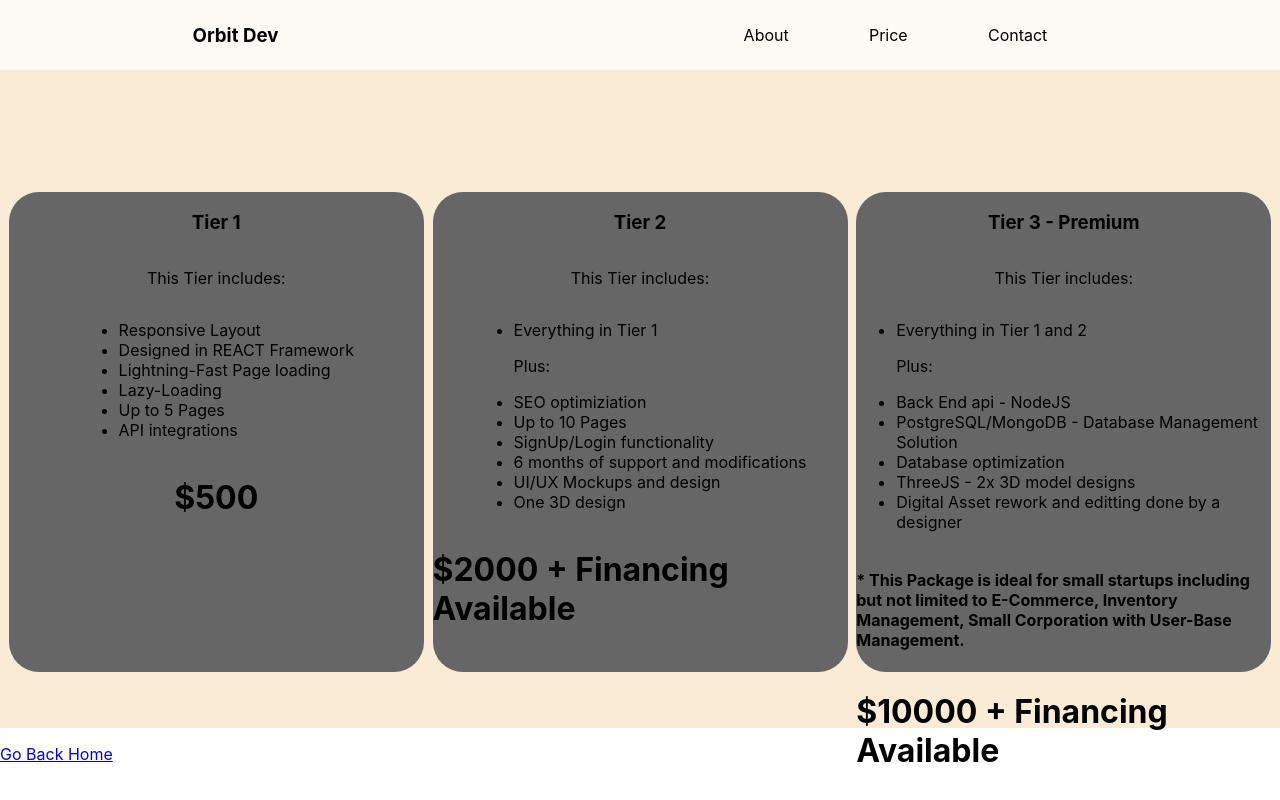
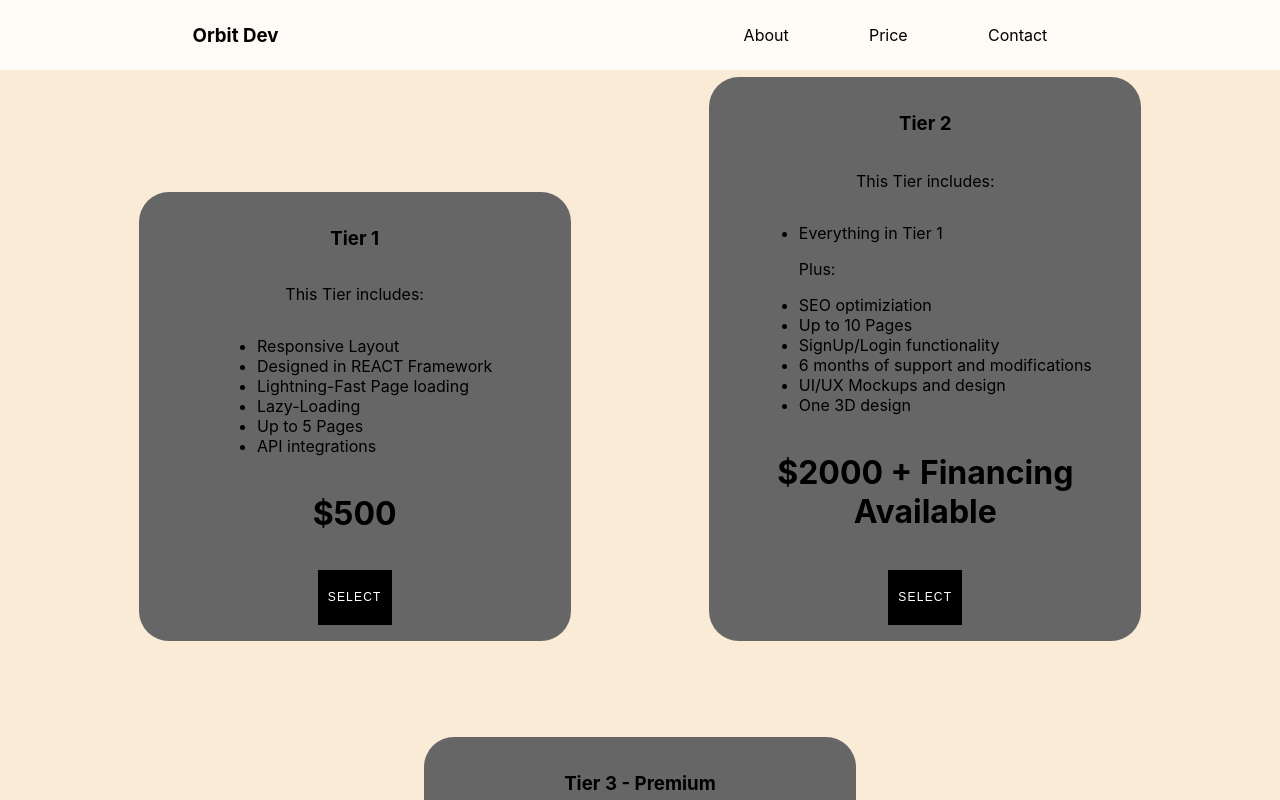
Before and after one commit to seriogavolk/orbitreact, a React (Create React App) app: page /price in a window 1280 px wide. Shown: the top 800 px of the page. Built offline with nearby package versions, Linux system fonts and the light colour scheme; what drei, react-three-fiber would draw is missing.

Commit message:
another push

```diff
--- a/package.json
+++ b/package.json
@@ -12,6 +12,7 @@
     "react": "^16.13.1",
     "react-dom": "^16.13.1",
     "react-hook-form": "^6.3.0",
+    "react-onclickoutside": "^6.9.0",
     "react-router-dom": "^5.2.0",
     "react-scripts": "3.4.1",
     "react-spring": "^8.0.27",
--- a/src/App.css
+++ b/src/App.css
@@ -318,37 +318,88 @@ a {
   display: flex;
   flex-wrap: wrap;
   width: 100%;
+
   justify-content: space-evenly;
-  height: 75%;
+  /* height: 75%; */
   background-color: antiquewhite;
   padding-top: 10%;
   perspective: 1000px;
+  margin: auto;
 }
 
 .tier1wrapper, .tier2wrapper, .tier3wrapper {
+
   border-radius: 30px;
-  width: 415px;
-  height: 60vh;
+  width: 400px;
+  /* height: 50vh; */
+  min-height: 250px;
+  overflow-wrap: break-word;
   margin-top: 5%;
   display: flex;
+  flex-wrap: wrap;
   flex-direction: column;
-  align-items: center;
-}
-
-.tier1wrapper {
+  justify-content: space-evenly;
+  place-items: center;
+  margin-bottom: 2rem;
+  padding: 1rem 1rem 1rem 1rem;
   background-color: #666;
-
-  height: 60vh;
 
 }
 
+
+
 .tier2wrapper {
   background-color: #666;
+  margin-top: -4%;
+  min-height: 400px;
+}
+.tier2wrapper h1 {
+  text-align: center;
+}
+.tier3wrapper h1, h4 {
+  text-align: center;
 
-  height: 60vh;
+
 }
-.tier3wrapper {
-  background-color: #666;
+.input-space {
+  display: flex;
+  justify-content: space-between;
+  padding-left: 1rem;
+  padding-right: 1rem;
+  background-color: rgba(60, 118, 141, 0.719);
+  cursor: pointer;
 
-  height: 60vh;
 }
+.dd-wrap {
+  display: flex;
+  flex-direction: column;
+  justify-content: center;
+}
+.dd-list {
+  list-style: none;
+  display: flex;
+  justify-content: flex-start;
+  flex-direction: column;
+  margin-top: 1rem;
+
+}
+.dd-list-item {
+  border: 1px solid rgba(0, 0, 0, 0.349);
+  margin-top: 2px;
+}
+.btn-list {
+  width: 100%;
+  height: 100%;
+  cursor: pointer;
+}
+.btn-list:hover, .btn-list:focus {
+  background-color: green;
+}
+
+.btn-list {
+  display: flex;
+  justify-content: space-around;
+
+}
+/* width: clamp(<min eg 23ch(character)>, <actual>, <max>;  <---
+can be used on typography or containers */
--- a/src/App.js
+++ b/src/App.js
@@ -5,9 +5,7 @@ import NavBar from './Components/navbar';
 import Home from './home';
 import About from './about';
 import Price from './price';
-import Contact from './contact';
-
-
+import Contact from './contact'
 
 
 
@@ -22,10 +20,11 @@ function App() {
     <NavBar/>
 
     <Switch>
-      <Route path='/about' component={About} />
+      <Route path='/about' component={About}  />
       <Route path='/' component={Home} exact />
       <Route path='/price' component={Price} />
-      <Route path='/contact' component={Contact} />
+      {/* <Route path='/contact' render={() => <Contact submitpackage={packages} />}/> */}
+      <Route path='/contact' component={Contact} exact />
     </Switch>
 
 
--- a/src/Components/navbar.js
+++ b/src/Components/navbar.js
@@ -11,19 +11,17 @@ const NavBar = () => {
     const styledLink = {
         textDecoration: 'none',
         color: 'black',
-
-
     }
-
+    const title = 'Is it working?'
 return (
   <>
 
   <div className='navbar' style={absolute} >
     <Link style={styledLink} to='/' onClick={() => setPosition({position:'absolute'})} ><h3>Orbit Dev</h3></Link>
     <ul>
-        <Link style={styledLink} to='/about' onClick={() => setPosition({position:'relative'})}><li>About</li></Link>
+        <Link style={styledLink} to={{pathname:'/about', state:{title:{title}}}} onClick={() => setPosition({position:'relative'})}><li>About</li></Link>
         <Link style={styledLink} to='/price' onClick={() => setPosition({position:'relative'})}><li>Price</li></Link>
-        <Link style={styledLink} to='/contact' onClick={() => setPosition({position:'relative'})}><li>Contact</li></Link>
+        <Link style={styledLink} to={{pathname:'/contact', state:{packages:''}}} onClick={() => setPosition({position:'relative'})} ><li>Contact</li></Link>
     </ul>
   </div>
 
--- a/src/about.js
+++ b/src/about.js
@@ -2,11 +2,13 @@ import React from 'react';
 import { Link } from 'react-router-dom';
 
 
-const About = () => {
+const About = (props) => {
+   const {title} = props.location.state.title;
+   console.log(props, title);
     return(
 
         <div className="about" >
-            <h3>Hello World</h3>
+            <h3>{title}</h3>
            <Link to="/"><p>Go Back Home</p></Link>
         </div>
 
--- a/src/contact.js
+++ b/src/contact.js
@@ -1,27 +1,93 @@
-import React from 'react';
+import React, {useState, useEffect} from 'react';
 import { Link } from 'react-router-dom';
 import {useForm} from 'react-hook-form';
 
 
 
-const Contact = () => {
+const Contact = ({...props}) => {
     const {register, handleSubmit} = useForm();
+    const [selectedPackage, setPackage] = useState('');
+    const [open, setOpen] = useState(false)
+    const {packages} = props.location.state;
+    const toggle = () => setOpen(!open);
+
 
     const onSubmit = (data) => {
     const inputs = ([data])
     console.log(inputs);}
+
+
+    const onChangehandler = (event) => {
+       setPackage(event.target.value)
+    }
+
+
+    useEffect((event) => {
+        if(!event) {
+            setPackage(packages)
+        }else {
+
+            onChangehandler()
+        }
+
+    }, [packages]);
+
+    const tiers = [
+        {
+            tier: 'Tier 1',
+            price: '$500'
+        },
+        {
+            tier: 'Tier 2',
+            price: '$500'
+        },
+        {
+            tier: 'Tier 3',
+            price: '$500'
+        }
+    ]
+
+    console.log(props, tiers, packages)
     return(
         <>
 
 
             <form onSubmit={handleSubmit(onSubmit)} id='inquiry' >
+                <div className='dd-wrap'>
+                    <div tabIndex={0} role='button' className='dd-header' onClick={() => toggle(!open)}>
+                    <div className='dd-headertt'>
 
+                    </div>
+                    <div className='input-space'>
+                        <p>{selectedPackage}</p>
+                        <p>{open ? 'Close' : 'Open'}</p>
+                    </div>
+                    </div>
+                    {open && (
+                        <div className='dd-list'>
+                            {tiers.map(tier =>
+                            <div className='dd-list-item' key={tier.tier}>
+                                <div className='btn-list' role='button' onClick={() => setPackage(tier.tier)}>
+                                    <span>{tier.tier}</span>
+                                    <span>{tier.price}</span>
+                                </div>
+                            </div>)}
+                        </div>
+                    )}
+                </div>
+
+                {/* <span ref={register}> Package:{}
+                    <input
+                    type='text'
+                    value={selectedPackage}
+                    onChange={onChangehandler}></input>
+                </span>
                 <button
                 className='btn1 eff'
                 form='inquiry'
                 type='submit'
 
-                >Submit</button>
+                >Submit</button> */}
             </form>
 
 
@@ -32,4 +98,5 @@ const Contact = () => {
     )
 }
 
+
 export default Contact;
--- a/src/price.js
+++ b/src/price.js
@@ -1,8 +1,10 @@
-import React from 'react';
+import React, {useState} from 'react';
 import { Link } from 'react-router-dom';
 
 
 const Price = () => {
+
+
     return(
         <>
         <div className="pricemain">
@@ -18,6 +20,11 @@ const Price = () => {
                 <li>API integrations</li>
             </ul>
             <h1>{`$500`}</h1>
+            <Link to={{pathname:'/contact', state:{packages:'Tier 1'}}}> <button
+                className='btn1 eff'
+                form='inquiry'
+                type='submit'
+                >SELECT</button></Link>
 
         </div>
         <div className="tier2wrapper" >
@@ -34,7 +41,11 @@ const Price = () => {
                 <li>One 3D design</li>
             </ul>
             <h1>{`$2000 + Financing Available`}</h1>
-
+            <Link to={{pathname:'/contact', state:{packages:'Tier 2'}}}><button
+                className='btn1 eff'
+                form='inquiry'
+                type='submit'
+                >SELECT</button></Link>
         </div>
         <div className="tier3wrapper" >
         <h3>Tier 3 - Premium</h3>
@@ -51,6 +62,11 @@ const Price = () => {
 
             <h4>* This Package is ideal for small startups including but not limited to E-Commerce, Inventory Management, Small Corporation with User-Base Management.</h4>
             <h1>{`$10000 + Financing Available`}</h1>
+            <Link to={{pathname:'/contact', state:{packages:'Tier 3'}}}><button
+                className='btn1 eff'
+                form='inquiry'
+                type='submit'
+                >SELECT</button></Link>
         </div>
         </div>
         <Link to="/"><p>Go Back Home</p></Link>
```
Also changed, not shown: 1 other file (tests, documents, lock files or other folders).
